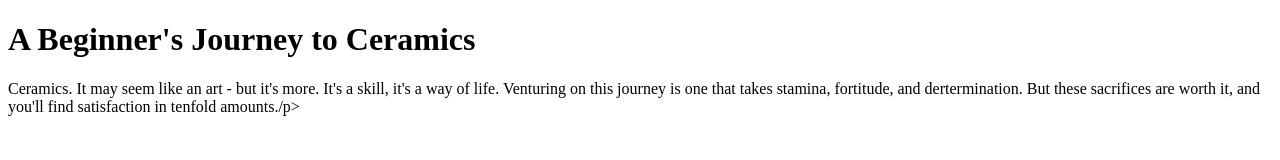
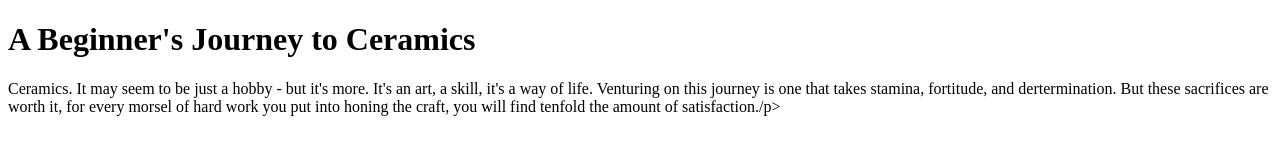
Before and after one commit to monickams/monickams.github.io, a plain HTML site: page index.html in a window 1280 px wide. Drawn offline with Linux system fonts and the light colour scheme.

Commit message:
para comp

```diff
--- a/index.html
+++ b/index.html
@@ -1,11 +1,11 @@
 <!DOCTYPE html>
   <html>
     <head>
-      <title>A Beginner's Journey to Ceramics</title>
+      <title>Following a Beginner's Journey to Ceramics</title>
     </head>
     <body>
       <h1>A Beginner's Journey to Ceramics</h1>
-        <p>Ceramics. It may seem like an art - but it's more. It's a skill, it's a way of life. Venturing on this journey is one that takes stamina, fortitude, and dertermination. But these sacrifices are worth it, and you'll find satisfaction in tenfold amounts./p>
+        <p>Ceramics. It may seem to be just a hobby - but it's more. It's an art, a skill, it's a way of life. Venturing on this journey is one that takes stamina, fortitude, and dertermination. But these sacrifices are worth it, for every morsel of hard work you put into honing the craft, you will find tenfold the amount of satisfaction./p>
 
     </body>
 
```
